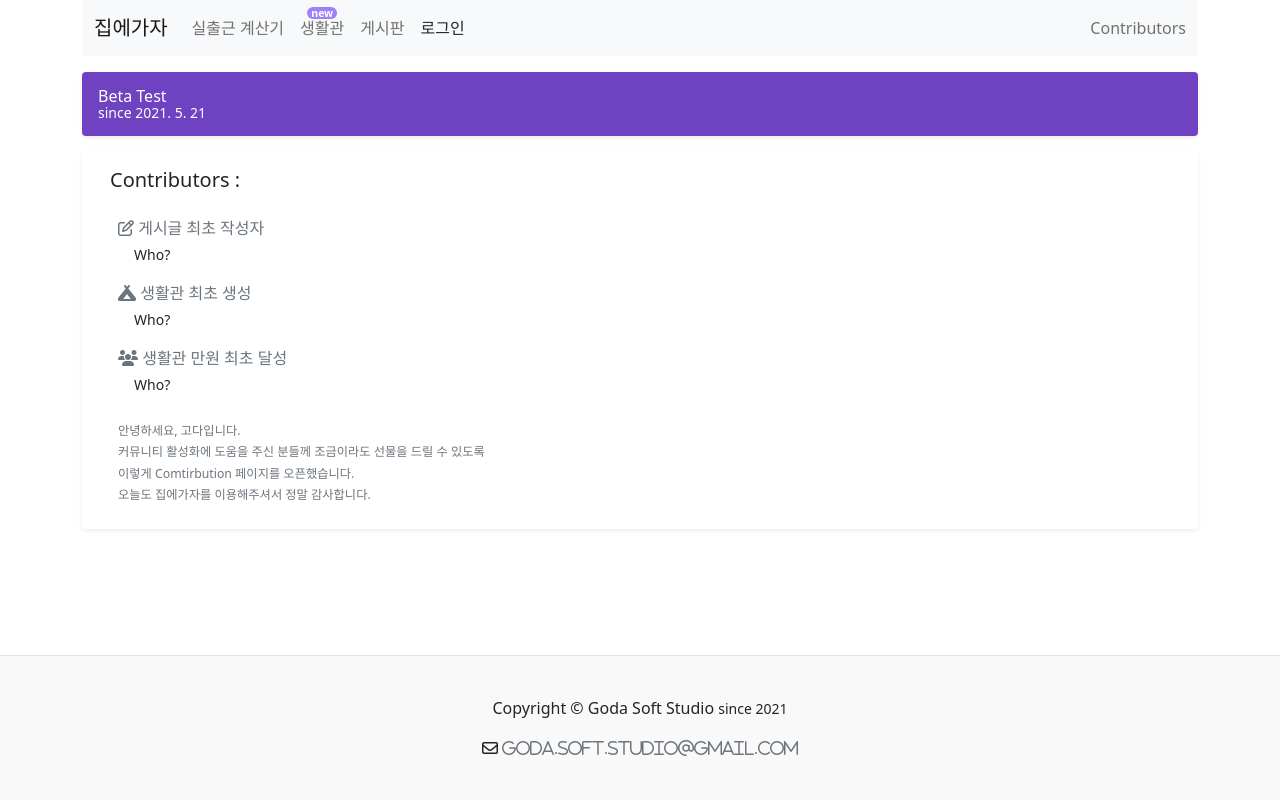
After one commit to GoDa-Choe/UnvaccinatedRestaurantGuide-Gazaahome, a Django app: page /contributor/ in a window 1280 px wide. The commit adds this page. Run offline with Django 3.2, Linux system fonts and the light colour scheme; some libraries are stand-ins or nearby versions.

Commit message:
Contribution 페이지 생성

```diff
--- a/barracks/templates/barracks/barracks_detail.html
+++ b/barracks/templates/barracks/barracks_detail.html
@@ -49,12 +49,15 @@
 
             <div class="card-group mb-5">
                 {% for calculator_color, info in calculator_list_percent_order.items %}
-                    <div class="card border-{{ calculator_color.1 }} mx-3" style="max-width: 18rem;">
+
+                    <div class="card rounded border-{{ calculator_color.1 }} mx-3" style="max-width: 18rem;">
                         <div class="card-header bg-{{ calculator_color.1 }} py-1
                         d-flex justify-content-between align-items-center">
                             <a href="{% url 'workday:detail' calculator_color.0.pk %}"
                                class="card-link  d-inline text-decoration-none text-dark">
                                 {{ calculator_color.0.name }}
+                                <div class="d-inline text-muted small align-baseliner">
+                                    <small>{{ calculator_color.0.author }}</small></div>
                             </a>
                             <p class="card-subtitle small text-white">
                                 <small>입대 : {{ calculator_color.0.start_date|date:'Y/m/d' }}</small></p>
--- a/barracks/templates/barracks/barracks_list.html
+++ b/barracks/templates/barracks/barracks_list.html
@@ -78,11 +78,13 @@
                     </a>
                 {% endfor %}
             </div>
+            <br>
+            <br>
         {% endif %}
 
 
         <!-- Header -->
-        <div class="d-flex justify-content-between border-bottom pb-2 mt-5">
+        <div class="d-flex justify-content-between border-bottom pb-2 mt-3">
             <h2 class="h5">
                 모든 생활관
             </h2>
--- a/forum/templates/forum/navbar.html
+++ b/forum/templates/forum/navbar.html
@@ -8,7 +8,7 @@
                 aria-controls="navbarNavDropdown" aria-expanded="false" aria-label="Toggle navigation">
             <span class="navbar-toggler-icon"></span>
         </button>
-        <div class="collapse navbar-collapse" id="navbarNavDropdown">
+        <div class="collapse navbar-collapse justify-content-between" id="navbarNavDropdown">
             <ul class="navbar-nav">
                 <li class="nav-item">
                     {% if user.is_authenticated %}
@@ -20,16 +20,18 @@
                     {% endif %}
                 </li>
                 <li class="nav-item">
-                    <a class="nav-link" href="{% url 'barracks:barracks_list' %}">생활관</a>
+                    <a class="nav-link" href="{% url 'barracks:barracks_list' %}">
+                        <div class="d-inline py-1 position-relative">
+                            생활관<span
+                                class="position-absolute top-0 start-50 translate-middle badge rounded-pill px-1 py-0"
+                                style="background-color: #9F81F7"><small>new</small></span>
+                        </div>
+                    </a>
                 </li>
                 <li class="nav-item">
                     <a class="nav-link" href="{% url 'index' %}">게시판</a>
                 </li>
-                {% comment %}
-                    <li class="nav-item">
-                    <a class="nav-link" href="">about</a>
-                </li>
-                {% endcomment %}
+
                 {% if user.is_authenticated %}
                     <li class="nav-item dropdown">
                         <a class="nav-link dropdown-toggle text-dark" href="#" id="navbarDropdownMenuLink" role="button"
@@ -63,6 +65,7 @@
                     </a>
                 {% endif %}
             </ul>
+            <a href="{% url "home:contributor" %}" class="nav-link px-0 d-inline" style="color: rgba(0,0,0,.55)">Contributors</a>
         </div>
     </div>
 </nav>
--- /dev/null
+++ b/home/templates/home/contributor.html
@@ -0,0 +1,45 @@
+{% extends 'forum/base.html' %}
+{% load static %}
+
+{% block head-title %}
+    생활관
+{% endblock %}
+
+{% block custom_style %}
+    <link href="{% static 'forum/css/scroll_nav.css' %}" rel="stylesheet" type="text/css" media="screen">
+{% endblock %}
+
+{% block main-area %}
+
+    <!-- Sub Banner -->
+    {% include 'home/home_sub_banner.html' %}
+
+
+    <div class="my-3 p-3 bg-body rounded shadow-sm">
+
+        <div class="container">
+            <h5 class="mb-4">Contributors :</h5>
+
+            <div class="m-2">
+                <p class="text-muted m-0"><i class="far fa-edit"></i> 게시글 최초 작성자</p>
+                <p class="small m-3 mt-1">Who?</p>
+               <p class="text-muted m-0"><i class="fas fa-campground"></i> 생활관 최초 생성</p>
+                <p class="small m-3 mt-1">Who?</p>
+                <p class="text-muted m-0"><i class="fas fa-users"></i> 생활관 만원 최초 달성</p>
+                <p class="small m-3 mt-1">Who?</p>
+            </div>
+
+            <p class="small m-2 mt-4">
+                <small class="text-muted">
+                    안녕하세요, 고다입니다.<br>
+                    커뮤니티 활성화에 도움을 주신 분들께 조금이라도 선물을 드릴 수 있도록<br>
+                    이렇게 Comtirbution 페이지를 오픈했습니다.<br>
+                    오늘도 집에가자를 이용해주셔서 정말 감사합니다.<br>
+                </small>
+            </p>
+
+        </div>
+    </div>
+
+
+{% endblock %}
--- a/home/urls.py
+++ b/home/urls.py
@@ -21,6 +21,7 @@ from home import views
 app_name = 'home'
 urlpatterns = [
     path('', views.home, name='home'),
+    path('contributor/', views.ContributorView.as_view(), name='contributor'),
     path('robots.txt/', views.RobotView.as_view(), name='robot'),
 ]
 
--- a/home/views.py
+++ b/home/views.py
@@ -36,3 +36,7 @@ def home(request):
 class RobotView(TemplateView):
     template_name = 'home/robots.txt'
     content_type = 'text/plain'
+
+
+class ContributorView(TemplateView):
+    template_name = 'home/contributor.html'
```
